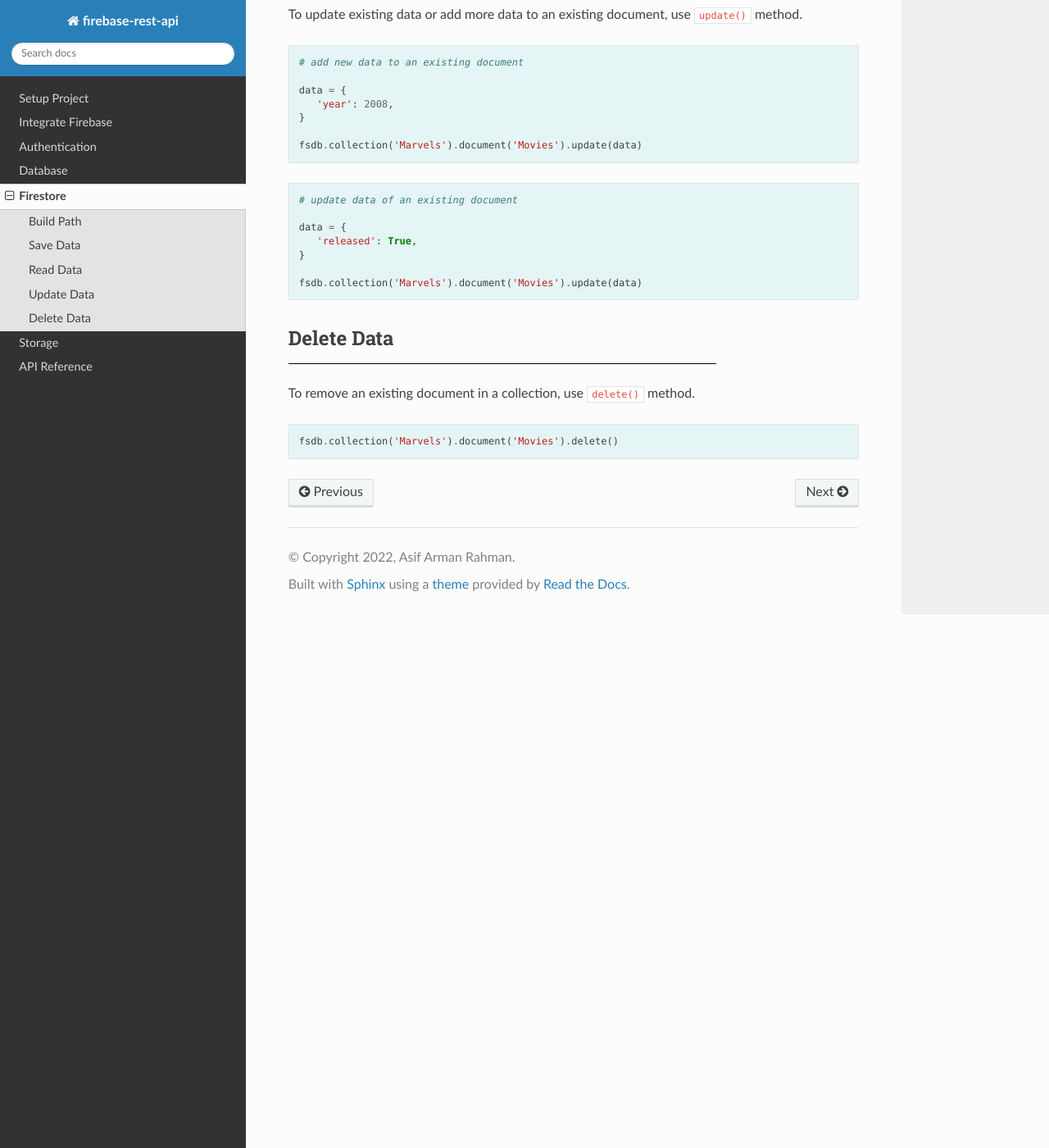
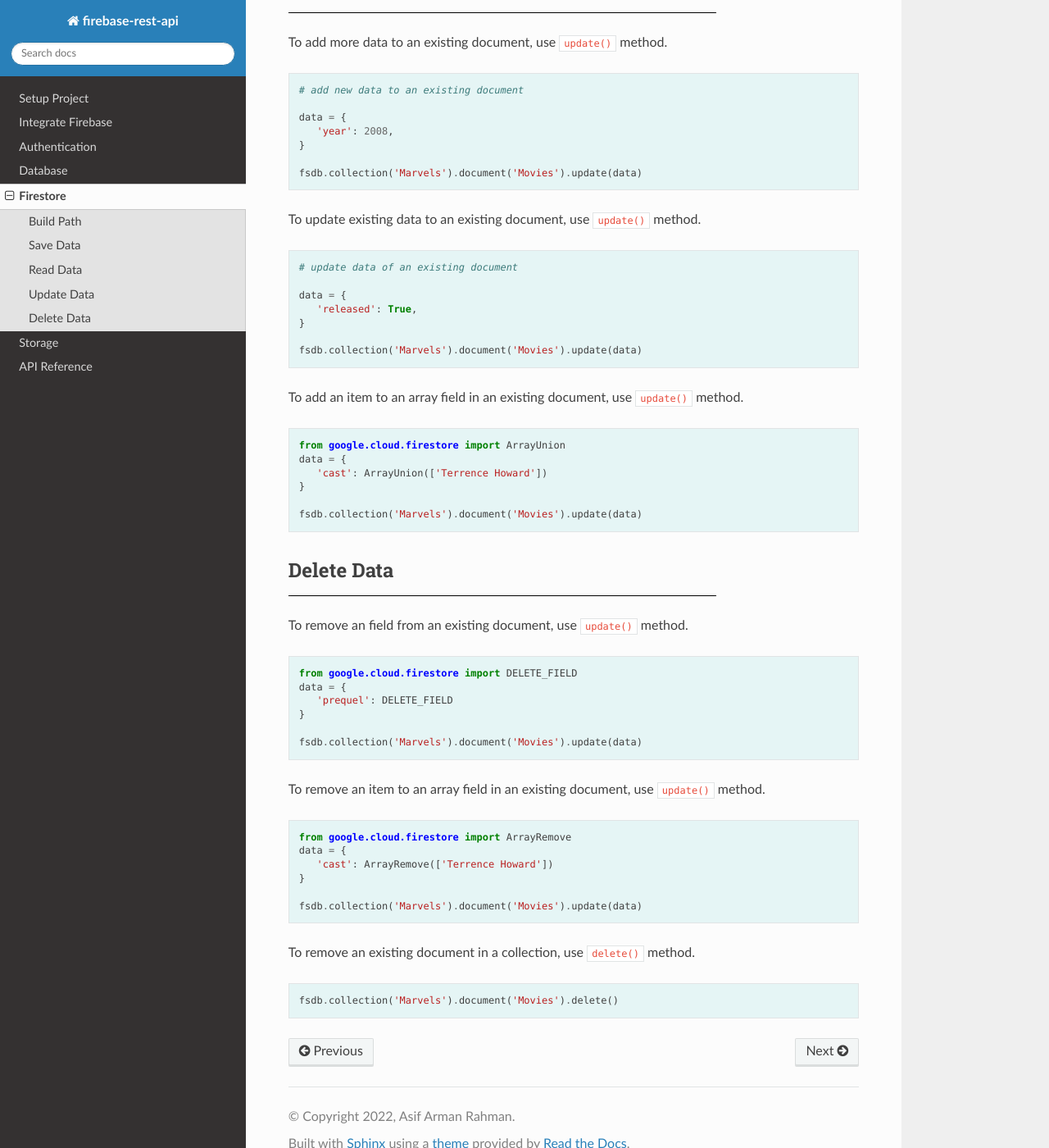
Before and after one commit to AsifArmanRahman/firebase-rest-api, a Sphinx documentation site: the page built from docs/guide/firestore.rst, in a window 1280 px wide and 1400 px high, scrolled down 1552 px. Shown: the whole window at 82% size. Built offline with Sphinx 7.4.7 and the Read the Docs theme 2.0.0, drawn with Linux system fonts in a browser that asks for light colours; nearby versions of some CDN libraries; some of the changed text lies outside the part shown.

Commit message:
docs(firestore): update guide for advance usage

```diff
--- a/docs/guide/firestore.rst
+++ b/docs/guide/firestore.rst
@@ -40,7 +40,9 @@ the collection named ``Movies``, use  ``set()`` method.
       "lead": {
          "name": "Robert Downey Jr."
       },
+      'cast': ['Gwyneth Paltrow']
       'released': False,
+      'prequel': None
    }
 
    fsdb.collection('Marvels').document('Movies').set(data)
@@ -61,6 +63,8 @@ To read data from an existing document of an collection, use ``get()`` method.
    fsdb.collection('Marvels').document('Movies').get()
 ..
 
+
+
 It is possible to filter the data of an document to receive specific fields.
 
 .. code-block:: python
@@ -76,8 +80,7 @@ It is possible to filter the data of an document to receive specific fields.
 Update Data
 -----------
 
-To update existing data or add more data to an existing document, use
-``update()`` method.
+To add more data to an existing document, use ``update()`` method.
 
 .. code-block:: python
 
@@ -89,6 +92,10 @@ To update existing data or add more data to an existing document, use
 
    fsdb.collection('Marvels').document('Movies').update(data)
 ..
+
+
+
+To update existing data to an existing document, use ``update()`` method.
 
 .. code-block:: python
 
@@ -102,8 +109,52 @@ To update existing data or add more data to an existing document, use
 ..
 
 
+
+To add an item to an array field in an existing document, use
+``update()`` method.
+
+.. code-block:: python
+
+   from google.cloud.firestore import ArrayUnion
+   data = {
+      'cast': ArrayUnion(['Terrence Howard'])
+   }
+
+   fsdb.collection('Marvels').document('Movies').update(data)
+..
+
+
 Delete Data
 -----------
+
+To remove an field from an existing document, use ``update()`` method.
+
+.. code-block:: python
+
+   from google.cloud.firestore import DELETE_FIELD
+   data = {
+      'prequel': DELETE_FIELD
+   }
+
+   fsdb.collection('Marvels').document('Movies').update(data)
+..
+
+
+
+To remove an item to an array field in an existing document, use
+``update()`` method.
+
+.. code-block:: python
+
+   from google.cloud.firestore import ArrayRemove
+   data = {
+      'cast': ArrayRemove(['Terrence Howard'])
+   }
+
+   fsdb.collection('Marvels').document('Movies').update(data)
+..
+
+
 
 To remove an existing document in a collection, use ``delete()``
 method.
```
